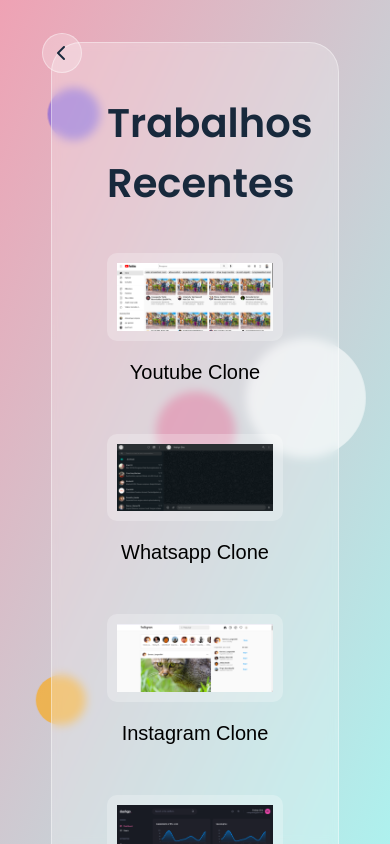
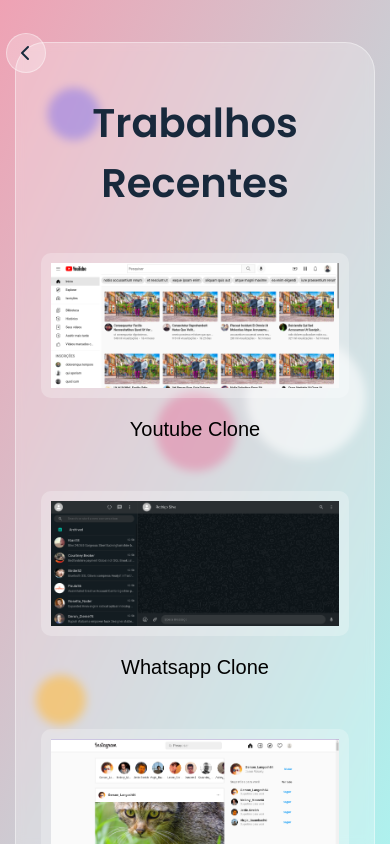
Before and after one commit to rodsilvavieira2/portfolio-2, a Vue app: page /portfolio in a window 390 px wide. Built offline with nearby package versions, Linux system fonts and the light colour scheme.

Commit message:
styles: responsive css

```diff
--- a/src/assets/base.scss
+++ b/src/assets/base.scss
@@ -10,6 +10,10 @@
 $white-alpha-25-color: rgba(255, 255, 255, 0.25);
 $backdrop-filter-blur: blur(5px);
 
+$break-p-sm: 30rem;
+$break-p-md: 48rem;
+$break-p-lg: 62rem;
+$break-p-xl: 80rem;
 
 * {
   padding: 0;
@@ -37,7 +41,7 @@
 #app {
   background-image: linear-gradient(to bottom right, $pink-light-color, $cyan-light-color);
   background-attachment: fixed;
-  padding: 5vh 15px;
+  padding: 5vh 0.9375rem;
   height: 100vh;
   width: 100vw;
   position: relative;
@@ -98,12 +102,12 @@
   position: relative;
 
   border: 1px solid $white-alpha-40-color;
-  border-radius: 30px;
+  border-radius: 1.875rem;
   margin: 0 auto;
 
   min-height: 90vh;
   width: 100%;
-  max-width: 80%;
+  max-width: 100%;
 
   background-color: $white-alpha-25-color;
   backdrop-filter: $backdrop-filter-blur;
@@ -111,6 +115,11 @@
   animation: fadeIn 0.5s ease-in-out;
 
   z-index: 1;
+
+  @media (min-width: $break-p-sm) {
+    max-width: 90%;
+  }
+
 }
 
 h1,
@@ -146,14 +155,14 @@
 }
 
 .sec-padding {
-  padding: 50px 0;
+  padding: 3.125rem 0;
 }
 
 .section-title {
-  padding: 0 15px;
+  padding: 0 0.9375rem;
   width: 100%;
   text-align: center;
-  margin-bottom: 40px;
+  margin-bottom: 2.5rem;
 
   h2 {
     font-size: 2.5rem;
@@ -173,7 +182,7 @@
 }
 
 .container {
-  padding: 0 40px;
+  padding: 0 0.625rem;
   width: 100%;
 }
 
@@ -190,13 +199,13 @@
   background-color: $white-alpha-25-color;
 
   border: 1px solid $white-alpha-40-color;
-  border-radius: 30px;
+  border-radius: 1.875rem;
 
   color: $main-color;
   line-height: 1.5;
   font-weight: 500;
   text-transform: capitalize;
-  font-size: 16px;
+  font-size: 1rem;
   font-family: inherit;
 
   cursor: pointer;
@@ -237,8 +246,8 @@
   align-items: center;
   justify-content: center;
 
-  height: 40px;
-  width: 40px;
+  height: 2.5rem;
+  width: 2.5rem;
   padding: 0;
 
   position: absolute;
--- a/src/components/ProjectItemModal.vue
+++ b/src/components/ProjectItemModal.vue
@@ -127,15 +127,15 @@
   justify-content: center;
 
   min-height: 100vh;
-  padding: 40px 15px;
+  padding: 1.875rem 1.875rem;
 
   animation: fadeIn 0.5s ease-in-out;
 }
 
 .pp-content {
   background-color: $white-alpha-25-color;
-  padding: 30px;
-  border-radius: 30px;
+  padding: 1.875rem;
+  border-radius: 1.875rem;
   max-width: 900px;
   width: 100%;
   border: 1px solid $white-alpha-40-color;
@@ -150,8 +150,8 @@
     align-items: center;
     justify-content: center;
 
-    height: 40px;
-    width: 40px;
+    height: 2.5rem;
+    width: 2.5rem;
     padding: 0;
 
     position: absolute;
@@ -160,18 +160,18 @@
   }
 
   h3 {
-    font-size: 25px;
+    font-size: 1.5625rem;
     text-transform: capitalize;
-    margin: 20px 0 15px;
+    margin: 1.25rem 0 0.9375rem;
   }
 }
 
 .pp-thumbnail {
   position: relative;
 
-  border-radius: 10px;
+  border-radius: 0.7rem;
   overflow: hidden;
-  width: 838px;
+  width: 100%;
   height: auto;
 
   img {
@@ -184,12 +184,12 @@
 
 .pp-body {
   .description {
-    margin-bottom: 20px;
+    margin-bottom: 1.25rem;
   }
 
   .general-info {
     li {
-      margin-bottom: 10px;
+      margin-bottom: 0.625rem;
       font-weight: 500;
       text-transform: capitalize;
 
--- a/src/views/ContactMe.vue
+++ b/src/views/ContactMe.vue
@@ -58,7 +58,7 @@
 
 .contact-info,
 .contact-form {
-  width: 50%;
+  width: 100%;
   padding: 0 15px;
 
   .input-group {
--- a/src/views/HomeView.vue
+++ b/src/views/HomeView.vue
@@ -6,7 +6,7 @@
 <template>
   <section class="home-section align-items-center">
     <div class="container">
-      <div class="row align-items-center">
+      <div class="row align-items-center flex-wrap">
         <div class="home-text">
           <p>Olá, eu sou</p>
 
@@ -70,6 +70,7 @@
     overflow: hidden;
 
     img {
+      height: auto;
       width: 100%;
     }
   }
@@ -77,7 +78,15 @@
 
 .home-text,
 .home-img {
-  width: 50%;
+  width: 100%;
   padding: 15px;
+
+  @media (min-width: $break-p-md) {
+    width: 50%;
+  }
+}
+
+.flex-wrap {
+  flex-wrap: wrap-reverse !important;
 }
 </style>
--- a/src/views/PortfolioView.vue
+++ b/src/views/PortfolioView.vue
@@ -81,13 +81,16 @@
 
 .portfolio-container {
   > * {
-    flex: 1 1 33%;
+    flex: 1 1 100%;
+    @media (min-width: $break-p-md) {
+      flex-basis: 33.33%;
+    }
   }
 }
 
 .scroll-top-button-wrapper {
   display: flex;
-  padding: 20px 0;
+  padding: 1.25rem 0;
   justify-content: flex-end;
 
   transform: translateY(60px);
@@ -100,10 +103,10 @@
     align-items: center;
     justify-content: center;
 
-    width: 40px;
-    height: 40px;
+    width: 2.5rem;
+    height: 2.5rem;
 
-    border-radius: 40px;
+    border-radius: 2.5rem;
 
     padding: 0;
   }
```
